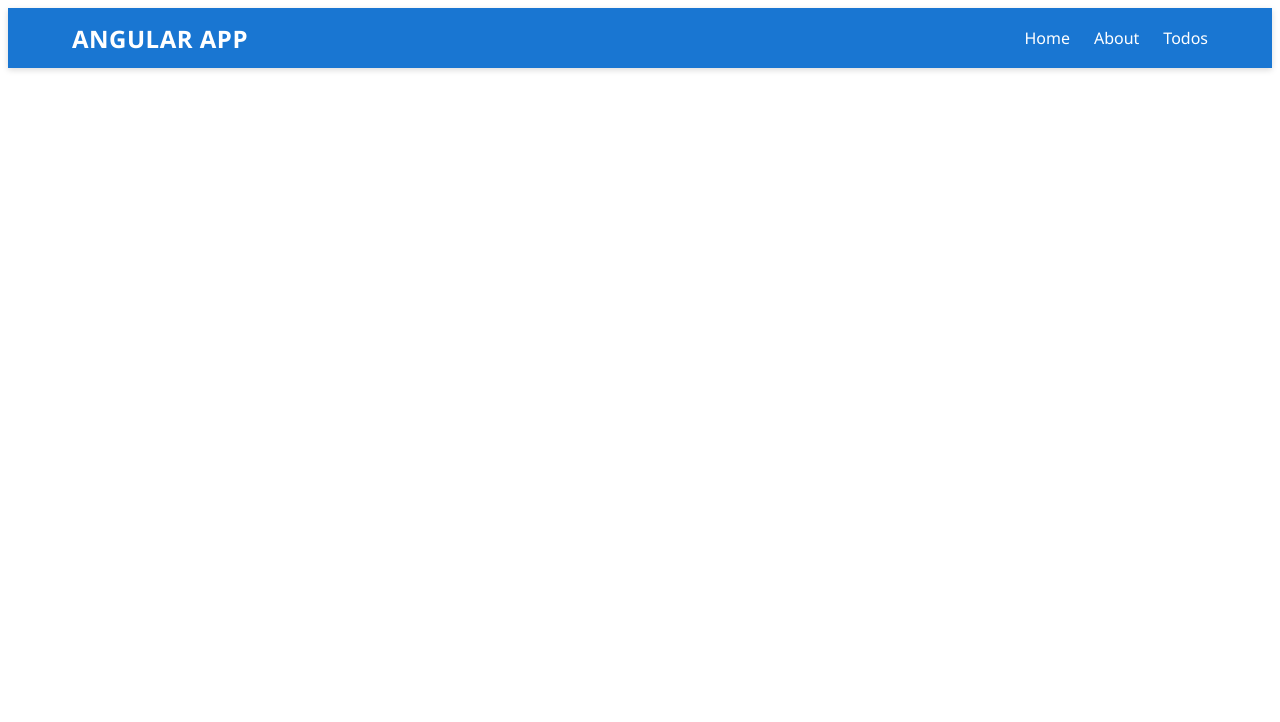
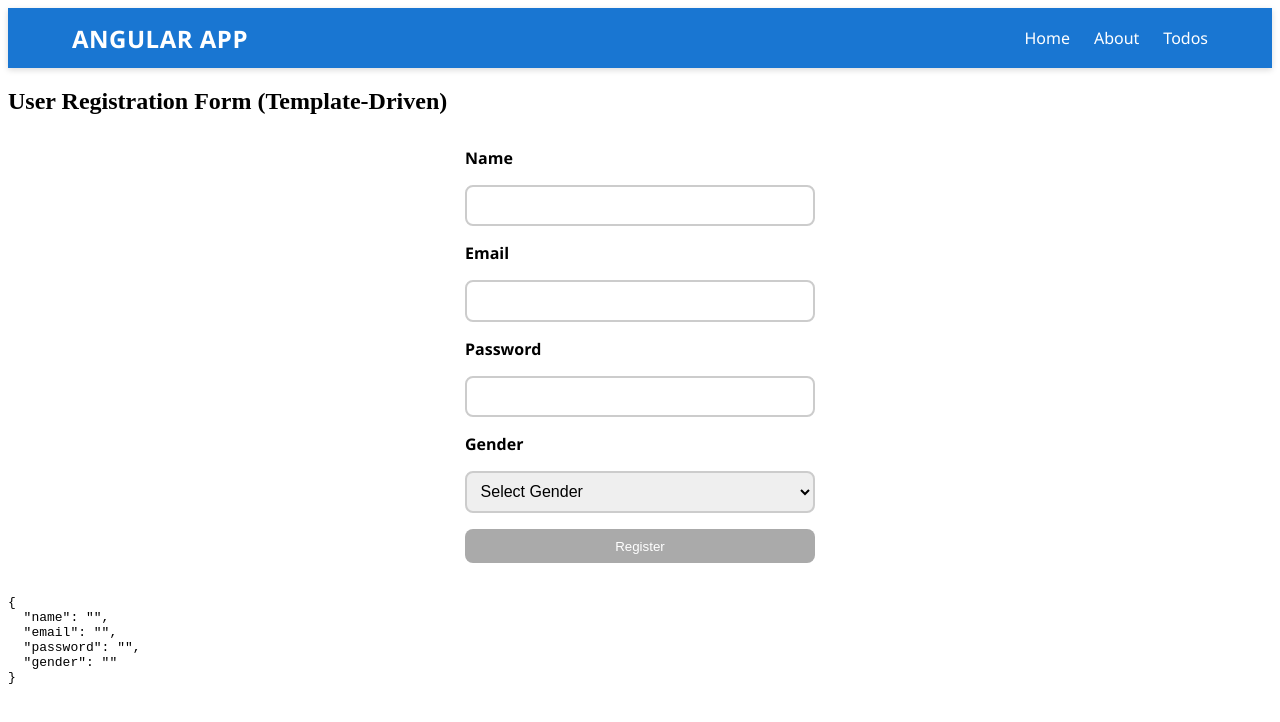
Before and after one commit to MuhammadTalalZahid33/Angular_Projects, an Angular app in the folder first_Angular_Project/: page /tdf in a window 1280 px wide. Before the commit this address led to /. Shown: the top 722 px of the page. Built offline with nearby package versions, Linux system fonts and the light colour scheme.

Commit message:
template driven forms...

```diff
--- a/first_Angular_Project/src/app/app.routes.ts
+++ b/first_Angular_Project/src/app/app.routes.ts
@@ -20,6 +20,13 @@ export const routes: Routes = [
             return import('./about/about.component').then(m => m.AboutComponent);
 
         }
+    },
+    {
+        path: 'tdf',
+        loadComponent: () => {
+            return import('./components/template-driven-form/template-driven-form.component')
+            .then(m => m.TemplateDrivenFormComponent);
+        }
     }
 
 ];
--- /dev/null
+++ b/first_Angular_Project/src/app/components/template-driven-form/template-driven-form.component.html
@@ -0,0 +1,69 @@
+<h2>User Registration Form (Template-Driven)</h2>
+
+<form #userForm="ngForm" (ngSubmit)="onSubmit(userForm)" class="user-form">
+
+  <!-- Name -->
+  <label for="name">Name</label>
+  <input
+    id="name"
+    name="name"
+    type="text"
+    [(ngModel)]="user.name"
+    required
+    minlength="3"
+    #name="ngModel"
+  />
+  <div class="error" *ngIf="name.invalid && name.touched">
+    <small *ngIf="name.errors?.['required']">Name is required.</small>
+    <small *ngIf="name.errors?.['minlength']">Minimum 3 characters required.</small>
+  </div>
+
+  <!-- Email -->
+  <label for="email">Email</label>
+  <input
+    id="email"
+    name="email"
+    type="email"
+    [(ngModel)]="user.email"
+    required
+    email
+    #email="ngModel"
+  />
+  <div class="error" *ngIf="email.invalid && email.touched">
+    <small *ngIf="email.errors?.['required']">Email is required.</small>
+    <small *ngIf="email.errors?.['email']">Please enter a valid email.</small>
+  </div>
+
+  <!-- Password -->
+  <label for="password">Password</label>
+  <input
+    id="password"
+    name="password"
+    type="password"
+    [(ngModel)]="user.password"
+    required
+    minlength="6"
+    #password="ngModel"
+  />
+  <div class="error" *ngIf="password.invalid && password.touched">
+    <small *ngIf="password.errors?.['required']">Password is required.</small>
+    <small *ngIf="password.errors?.['minlength']">Minimum 6 characters required.</small>
+  </div>
+
+  <!-- Gender -->
+  <label>Gender</label>
+  <select name="gender" [(ngModel)]="user.gender" required #gender="ngModel">
+    <option value="">Select Gender</option>
+    <option value="male">Male</option>
+    <option value="female">Female</option>
+  </select>
+  <div class="error" *ngIf="gender.invalid && gender.touched">
+    <small>Please select your gender.</small>
+  </div>
+
+  <!-- Submit -->
+  <button type="submit" [disabled]="userForm.invalid">Register</button>
+</form>
+
+<!-- Debug -->
+<pre>{{ user | json }}</pre>
--- /dev/null
+++ b/first_Angular_Project/src/app/components/template-driven-form/template-driven-form.component.scss
@@ -0,0 +1,57 @@
+.user-form {
+  display: flex;
+  flex-direction: column;
+  max-width: 350px;
+  margin: 2rem auto;
+  gap: 1rem;
+  font-family: 'Segoe UI', Roboto, sans-serif;
+
+  label {
+    font-weight: 600;
+  }
+
+  input,
+  select {
+    padding: 0.6rem;
+    border: 2px solid #ccc;
+    border-radius: 8px;
+    font-size: 1rem;
+    transition: border-color 0.2s;
+
+    &:focus {
+      border-color: #007bff;
+      outline: none;
+    }
+
+    &.ng-invalid.ng-touched {
+      border-color: #dc3545;
+    }
+
+    &.ng-valid.ng-touched {
+      border-color: #28a745;
+    }
+  }
+
+  .error small {
+    color: #dc3545;
+  }
+
+  button {
+    background: #007bff;
+    color: white;
+    border: none;
+    border-radius: 8px;
+    padding: 0.6rem;
+    cursor: pointer;
+    transition: background 0.3s;
+
+    &:disabled {
+      background: #aaa;
+      cursor: not-allowed;
+    }
+
+    &:hover:not(:disabled) {
+      background: #0056b3;
+    }
+  }
+}
--- /dev/null
+++ b/first_Angular_Project/src/app/components/template-driven-form/template-driven-form.component.ts
@@ -0,0 +1,28 @@
+import { JsonPipe, NgIf } from '@angular/common';
+import { Component } from '@angular/core';
+import { FormsModule } from '@angular/forms';
+
+@Component({
+  selector: 'app-template-driven-form',
+  standalone: true,
+  imports: [FormsModule, NgIf, JsonPipe],
+  templateUrl: './template-driven-form.component.html',
+  styleUrl: './template-driven-form.component.scss'
+})
+export class TemplateDrivenFormComponent {
+ user = {
+    name: '',
+    email: '',
+    password: '',
+    gender: ''
+  };
+
+  onSubmit(form: any) {
+    if (form.valid) {
+      console.log('Form submitted:', this.user);
+      alert(`Welcome, ${this.user.name}!`);
+    } else {
+      alert('Please fill all required fields correctly.');
+    }
+  }
+}
```
Also changed, not shown: 1 other file (tests, documents, lock files or other folders).
